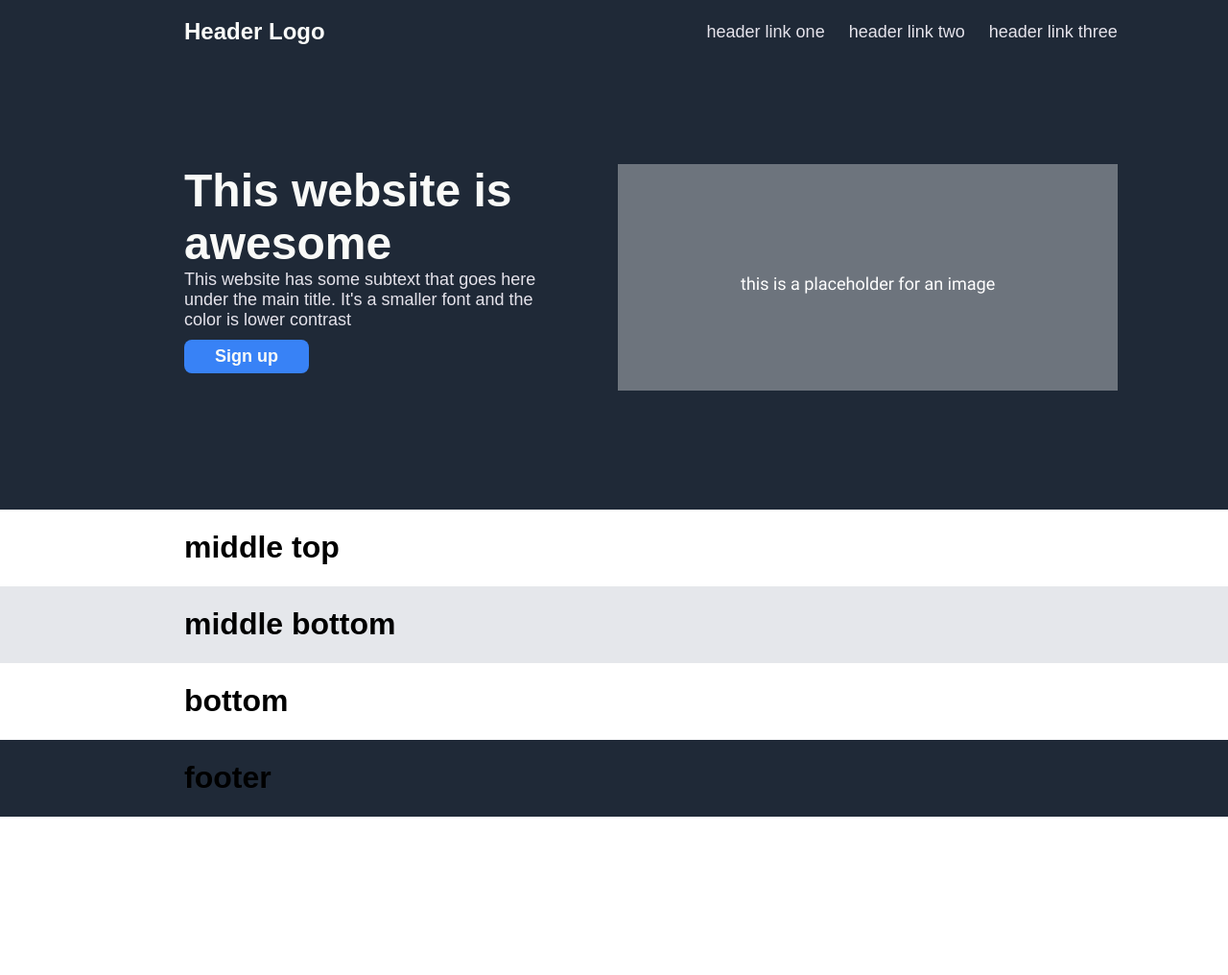
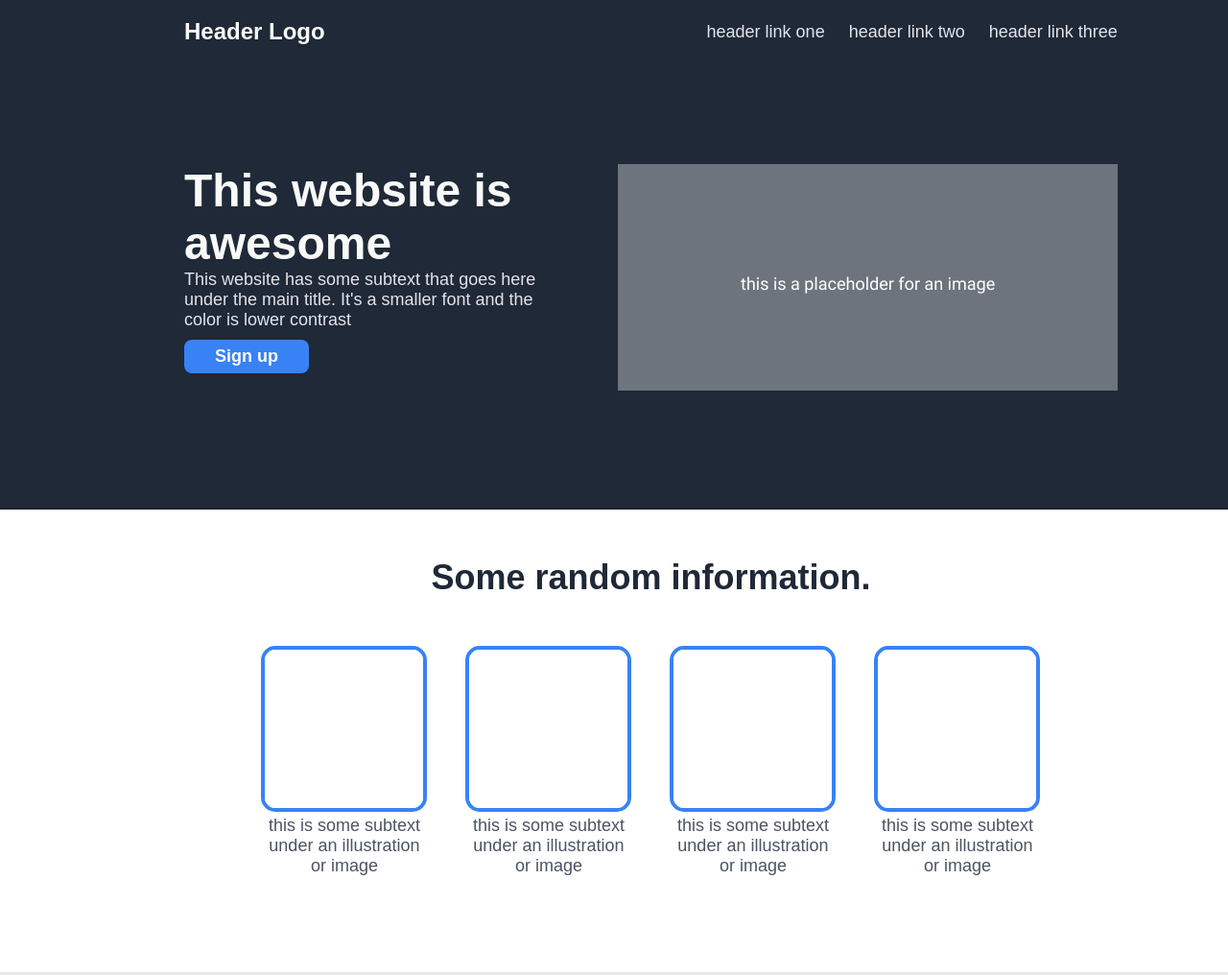
Before and after one commit to Samuel-Brum/odin-landing-page, a plain HTML site: page index.html in a window 1280 px wide. Shown: the top 1016 px of the page at 96% size. Before the commit the page ends 851 px from the top, so only its background shows below. Drawn offline with Linux system fonts and the light colour scheme.

Commit message:
completes upper middle section

```diff
--- a/index.html
+++ b/index.html
@@ -46,7 +46,47 @@
     </div>
 
     <div class="middle_top">
-        <h1>middle top</h1>
+        <div class="middle_txt">
+            Some random information.
+        </div>
+
+        <div class="middle_image">
+
+            <div class="card">
+                <img src="blank-card-img.png" alt="blank image placeholder" class="card_img">
+                <div class="card_txt">
+                    this is some subtext under an illustration or image
+                </div>
+            </div>
+
+            <div class="card">
+                <img src="blank-card-img.png" alt="blank image placeholder" class="card_img">
+                <div class="card_txt">
+                    this is some subtext under an illustration or image
+                </div>
+            </div>
+
+            <div class="card">
+                <img src="blank-card-img.png" alt="blank image placeholder" class="card_img">
+                <div class="card_txt">
+                    this is some subtext under an illustration or image
+                </div>
+            </div>
+
+            <div class="card">
+                <img src="blank-card-img.png" alt="blank image placeholder" class="card_img">
+                <div class="card_txt">
+                    this is some subtext under an illustration or image
+                </div>
+            </div>
+
+
+
+
+
+
+        </div>
+
 
     </div>
 
--- a/styles.css
+++ b/styles.css
@@ -86,6 +86,38 @@ a {
 .middle_top {
     padding-left: 15%;
     padding-right: 9%;
+    display: flex;
+    flex-direction: column;
+    align-items: center;
+}
+
+.middle_txt {
+    font-size: 36px;
+    font-weight: bolder;
+    color: #1F2937;
+    padding-top: 50px;
+    padding-bottom: 50px;
+}
+
+.middle_image {
+    display: flex;
+    justify-content: space-evenly;
+    padding-left: 100px;
+    padding-right: 100px;
+    padding-bottom: 100px;
+    gap: 40px;
+}
+
+
+.card_img {
+    border: 4px solid #3882F6;
+    border-radius: 15px;
+}
+
+.card_txt {
+    color: #4a5463;
+    font-size: 18px;
+    text-align: center;
 }
 
 .middle_bottom {
```
Also changed, not shown: blank-card-img.png (added).
